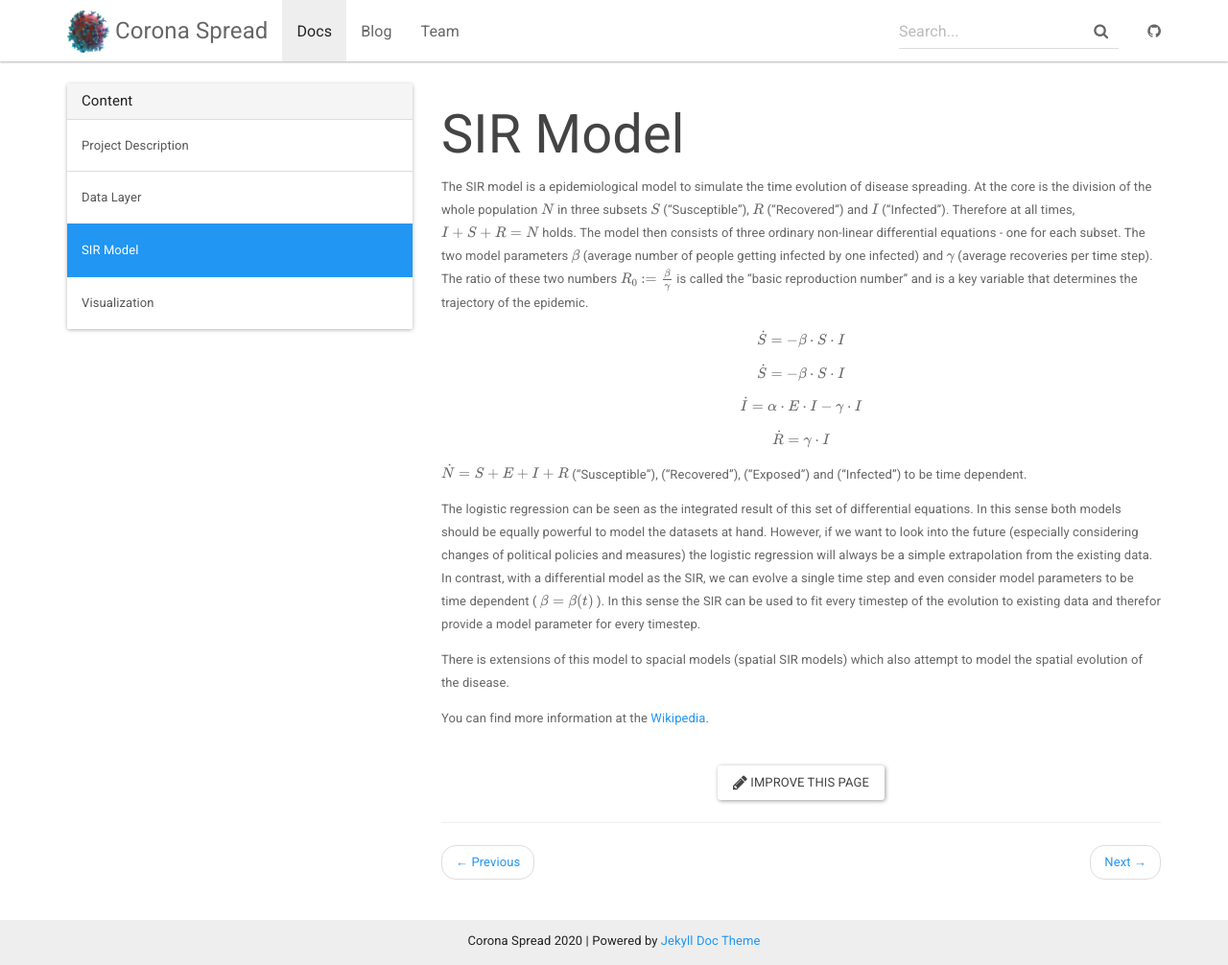
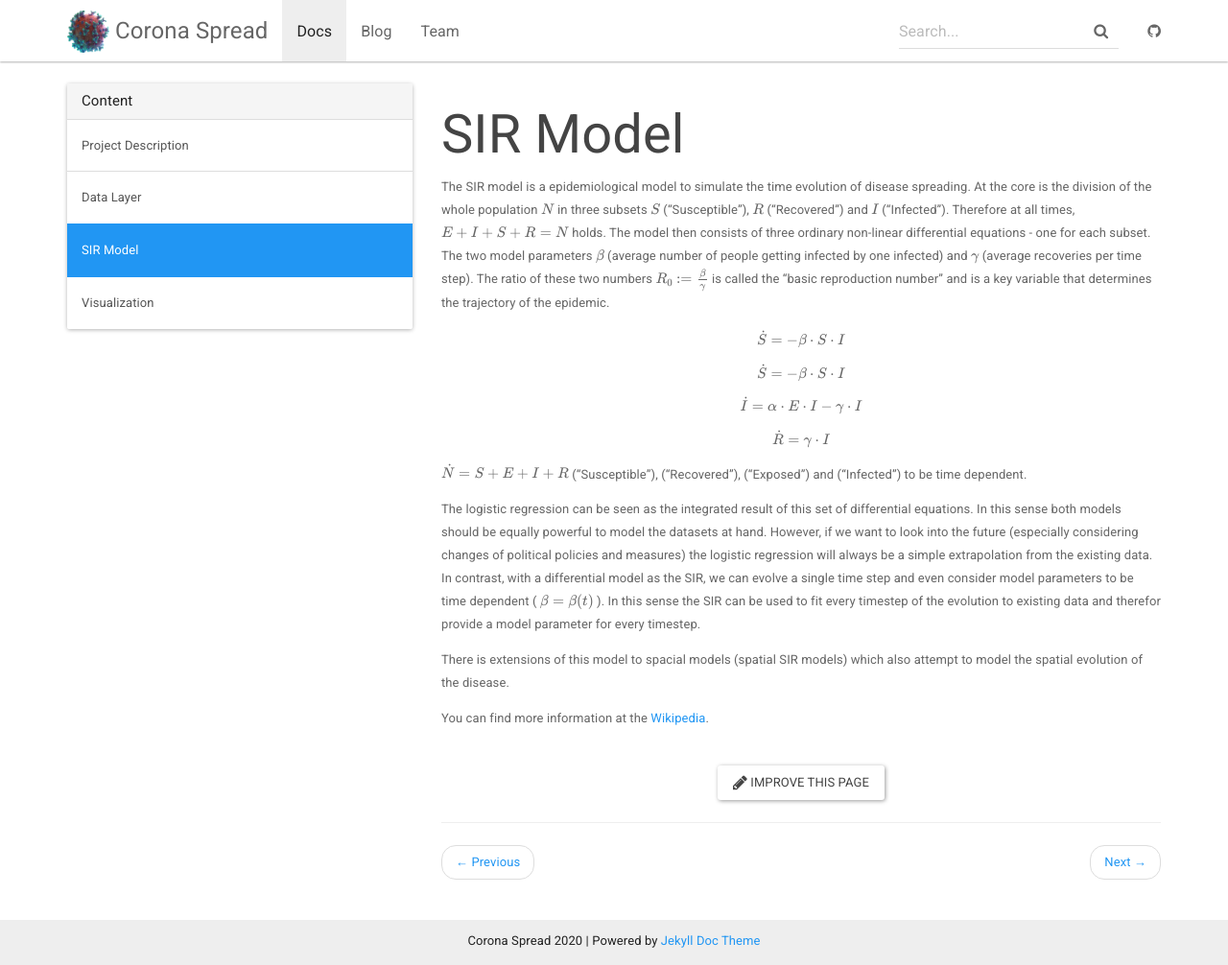
Before and after one commit to coronaspread/coronaspread.github.io, a Jekyll site: the page built from _docs/sir.md, in a window 1280 px wide and 1006 px high. Shown: the whole window at 96% size. Built offline with Jekyll 4.4.1, drawn with Linux system fonts in a browser that asks for light colours; formulas are drawn with MathJax 3.

Commit message:
Add E to sir

```diff
--- a/_docs/sir.md
+++ b/_docs/sir.md
@@ -5,7 +5,7 @@
 
 The SIR model is a epidemiological model to simulate the time evolution of disease spreading.
 At the core is the division of the whole population $$ N $$ in three subsets $$ S $$ ("Susceptible"), $$ R $$ ("Recovered") and $$ I $$ ("Infected").
-Therefore at all times, $$ I + S + R = N $$ holds.
+Therefore at all times, $$ E+ I + S + R = N $$ holds.
 The model then consists of three ordinary non-linear differential equations - one for each subset.
 The two model parameters $$ \beta $$ (average number of people getting infected by one infected) and $$ \gamma $$ (average recoveries per time step).
 The ratio of these two numbers $$ R_0:=\frac{\beta}{\gamma} $$ is called the "basic reproduction number" and is a key variable that determines the trajectory of the epidemic.
```
